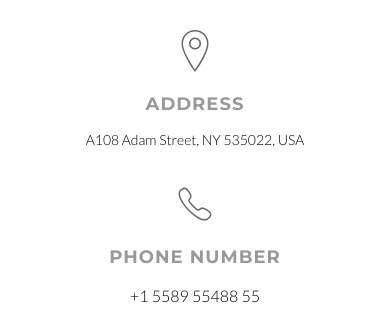
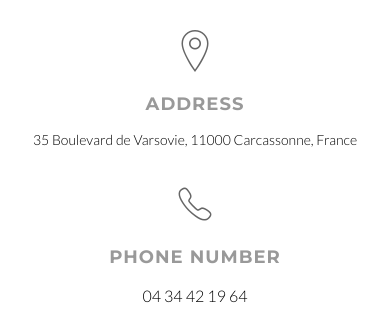
Before and after one commit to Tehau/vanavana-tattoo, a plain HTML site: page index.html in a window 390 px wide. Shown: the part 7263-7589 px from the top of the page. Drawn offline with Linux system fonts and the light colour scheme; files whose address does not match are found by name.

Commit message:
add address and phone number

```diff
--- a/index.html
+++ b/index.html
@@ -339,7 +339,7 @@
           <div class="contact-address">
             <i class="ion-ios-location-outline"></i>
             <h3>Address</h3>
-            <address>A108 Adam Street, NY 535022, USA</address>
+            <address>35 Boulevard de Varsovie, 11000 Carcassonne, France</address>
           </div>
         </div>
 
@@ -347,7 +347,7 @@
           <div class="contact-phone">
             <i class="ion-ios-telephone-outline"></i>
             <h3>Phone Number</h3>
-            <p><a href="tel:+155895548855">+1 5589 55488 55</a></p>
+            <p><a href="tel:+33434421964">04 34 42 19 64</a></p>
           </div>
         </div>
 
```
